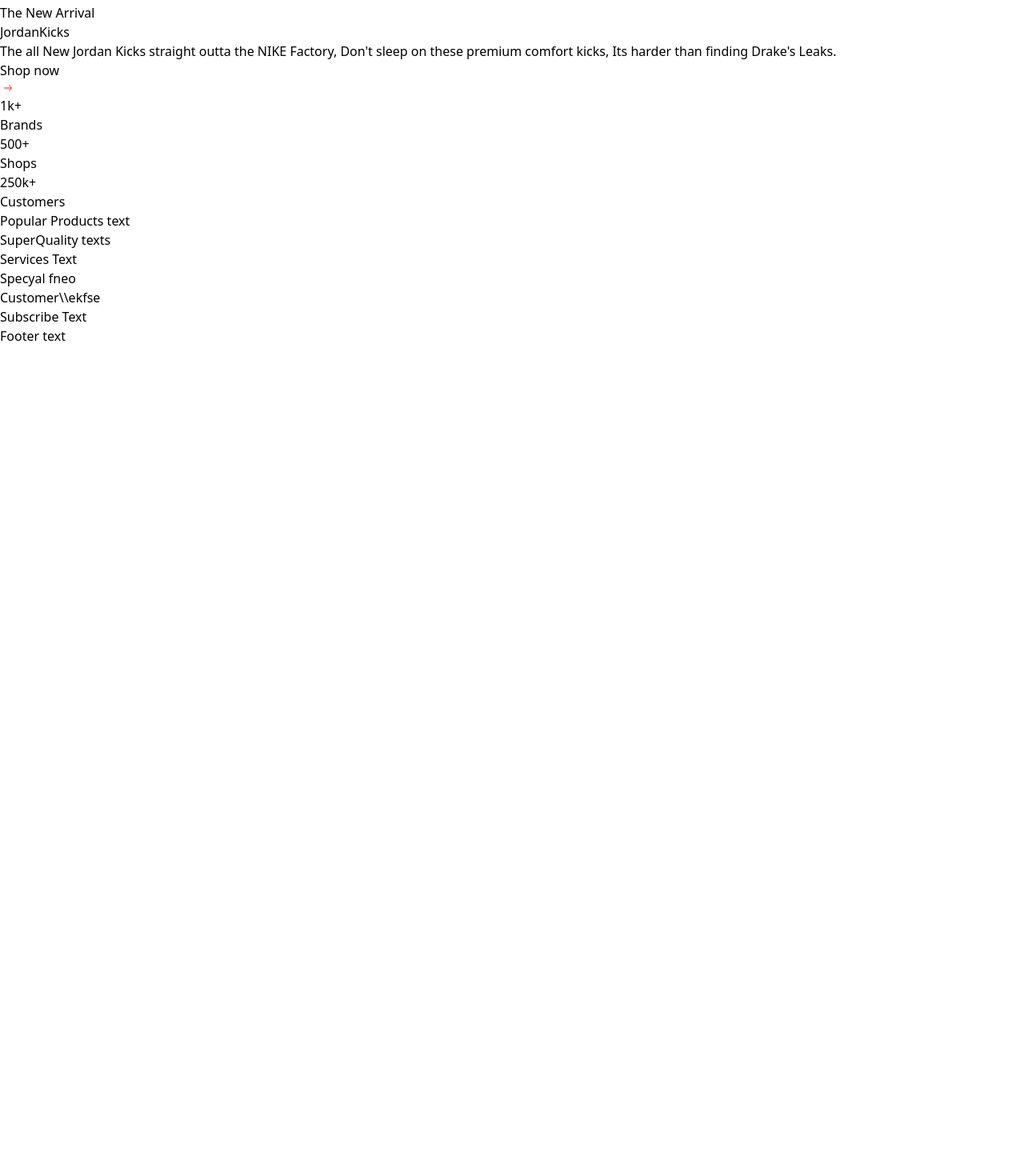
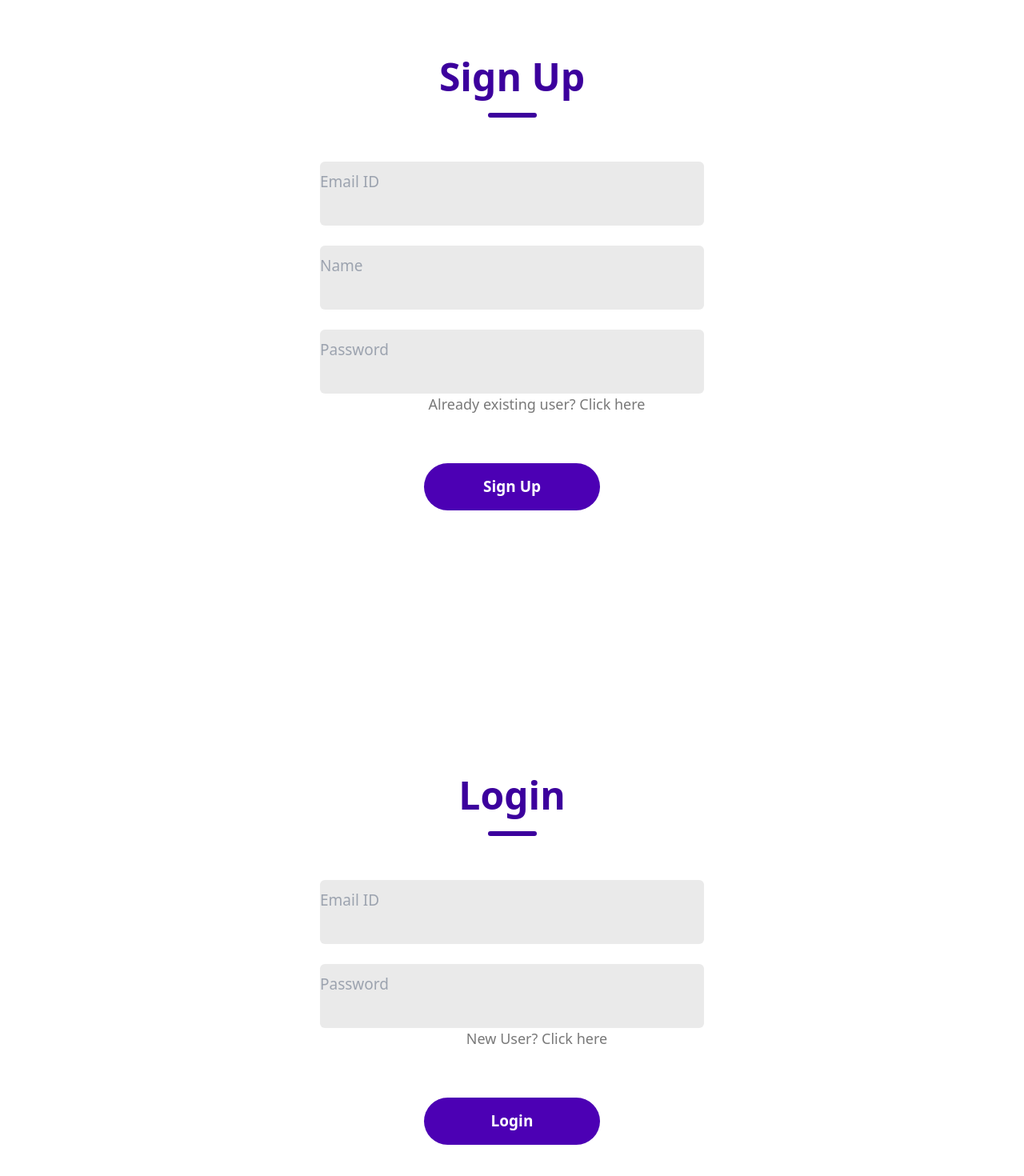
Before and after one commit to SaiParkav/SneakerHEad, a React (Vite) app in the folder Shoe-Store/ShoeStore/: page / in a window 1280 px wide. Shown: the part 170-1640 px from the top of the page at 80% size. Before the commit the page ends 800 px from the top, so only its background shows below. Built offline with nearby package versions, Linux system fonts and the light colour scheme; a web font is replaced by a local one.

Commit message:
Login and Signup functioning

```diff
--- a/Shoe-Store/ShoeStore/package.json
+++ b/Shoe-Store/ShoeStore/package.json
@@ -10,8 +10,10 @@
     "preview": "vite preview"
   },
   "dependencies": {
+    "axios": "^1.6.8",
     "react": "^18.2.0",
-    "react-dom": "^18.2.0"
+    "react-dom": "^18.2.0",
+    "react-router-dom": "^6.22.3"
   },
   "devDependencies": {
     "@types/react": "^18.2.66",
--- a/Shoe-Store/ShoeStore/src/App.jsx
+++ b/Shoe-Store/ShoeStore/src/App.jsx
@@ -1,14 +1,15 @@
 import React from 'react';
 import './index.css';
 
-import { CustomerReview, Footer, Hero, PopularProducts, Services, SpecialOffers, Subscribe, SuperQuality,LoginSignup } from './Sections';
+import { CustomerReview, Footer, Hero, PopularProducts, Services, SpecialOffers, Subscribe, SuperQuality,Login,Signup } from './Sections';
 
 import Nav from './components/Nav';
+
 
 const App = () => (
 
   <main className='relative'>
-    <Nav/>
+    {/* <Nav/>
     <section className='xl:passing-1 wide:padding-r padding-b'>
       <Hero/>
 
@@ -34,7 +35,9 @@
     </section>
     <section className='bg-black padding-x padding-t pb-8'>
     <Footer/>
-    </section>
+    </section> */}
+    <Signup />
+    <Login/>
   </main>
 );
 
--- /dev/null
+++ b/Shoe-Store/ShoeStore/src/Sections/LoginSignup/Login.jsx
@@ -0,0 +1,75 @@
+import React,{useState} from 'react';
+import UserService from '../UserService';
+// import {useNavigate} from "react-router-dom";
+import  './LoginSignup.css';
+ import user_icon from'../../assets/images/user.png';
+ import email_icon from'../../assets/images/email.png';
+ import password_icon from '../../assets/images/password.png';
+const Login= () => {
+
+    const initialLoginState ={
+        email:"",
+        password:""
+    }
+
+    const [login,setLogin]= useState(initialLoginState);
+
+    // let navigate = useNavigate();
+
+    const handleLoginChange = event => {
+        const{name,value} = event.target
+        setLogin({...login,[name]:value});
+    }
+
+
+
+    const saveLoginData = () => {
+        var data = {
+            email: login.email,
+            password: login.password
+        };
+        console.log(data);
+        UserService.createlogin(data)
+        .then((response)=> {
+            setLogin({
+                email: response.data.email,
+                passsword: response.data.password
+            });
+
+        }).catch((error)=>{
+            console.log(error);
+            alert(error);
+        });
+    };
+
+
+    const newLogin = () => {
+        setLogin(initialLoginState);
+    };
+    return (
+
+        <div className = "container">
+        <div className = "header">
+        <div className ="text ">Login</div>
+        <div className = "underline"></div>
+        </div>
+
+        <div className ="inputs">
+        <div className ="input">
+        <img src = {email_icon} alt= ""/>
+        <input type ="email"name="email"  placeholder = "Email ID" onChange={handleLoginChange}/>
+        </div>
+         <div className ="input">
+        <img src = {password_icon} alt= ""/>
+        <input type ="password" name="password" placeholder = "Password" onChange={handleLoginChange}/>
+        </div>
+        </div>
+
+        <div className ="forgot-password">New User? <span><a href='/signup'>Click here</a></span></div>
+         <div className = "submit-container">
+        <div className ="submit"onClick={()=>{saveLoginData()}}>Login</div>
+        </div>
+        </div>
+    )
+ }
+ export default Login
--- a/Shoe-Store/ShoeStore/src/Sections/LoginSignup/LoginSignup.css
+++ b/Shoe-Store/ShoeStore/src/Sections/LoginSignup/LoginSignup.css
@@ -3,7 +3,7 @@
     flex-direction: column;
     margin-top: 200px;
     width: 100%;
-    background: #d00000;
+    background:white;
     padding-bottom: 30px;
     justify-content: center;
     align-items: center;
--- a/Shoe-Store/ShoeStore/src/Sections/LoginSignup/LoginSignup.jsx
+++ /dev/null
@@ -1,39 +0,0 @@
-import React,{useState} from 'react';
-import  './LoginSignup.css';
- import user_icon from'../../assets/images/user.png';
- import email_icon from'../../assets/images/email.png';
- import password_icon from '../../assets/images/password.png';
-
- const LoginSignup = () => {
-    const [action,setAction] = useState("Sign Up");
-    return (
-        <div className = "container">
-        <div className = "header">
-        <div className ="text ">{action}</div>
-        <div className = "underline"></div>
-        </div>
-
-        <div className ="inputs">
-        {action==="Login"?<div></div>:<div className ="input">
-        <img src = {user_icon} alt= ""/>
-        <input type ="text" placeholder ="Name"/>
-        </div>}
-         <div className ="input">
-        <img src = {email_icon} alt= ""/>
-        <input type ="email" placeholder = "Email ID"/>
-        </div>
-        <div className ="input">
-        <img src = {password_icon} alt= ""/>
-        <input type ="password" placeholder = "Password"/>
-        </div>
-        </div>
-
-        {action==="Sign Up"? <div></div> :<div className ="forgot-password">Forgot Password?<span>Click here</span></div>}
-         <div className = "submit-container">
-        <div className ={action==="Login"?"submit gray" : "submit"} onClick={()=> {setAction("Sign Up")}}>Sign Up</div>
-        <div className ={action=== "Sign Up"?"submit gray" : "submit"} onClick={()=>{setAction("Login")}}>Login</div>
-        </div>
-        </div>
-    )
- }
- export default LoginSignup
--- /dev/null
+++ b/Shoe-Store/ShoeStore/src/Sections/LoginSignup/Signup.jsx
@@ -0,0 +1,85 @@
+import React,{useState} from 'react';
+import UserService from '../UserService';
+// import {useNavigate} from "react-router-dom";
+import  './LoginSignup.css';
+ import user_icon from'../../assets/images/user.png';
+ import email_icon from'../../assets/images/email.png';
+ import password_icon from '../../assets/images/password.png';
+const Signup = () => {
+    const initialSignupState ={
+        email:"",
+        username:"",
+        password:""
+    };
+
+    const [signup,setSignup] = useState(initialSignupState);
+
+
+    // let navigate = useNavigate();
+    const handleSignupChange = event => {
+        const {name,value} = event.target
+        setSignup({...signup,[name]:value});
+    };
+
+
+    const saveSignupData = () => {
+        var data ={
+            email: signup.email,
+            username: signup.username,
+            password: signup.password
+        };
+         console.log(data);
+
+        UserService.createsignup(data)
+        .then((response)=> {
+            setSignup ({
+                email: response.data.email,
+                username: response.data.username,
+                password: response.data.password
+            });
+        }).catch((error)=>{
+            console.log(error);
+            alert(error);
+        });
+    };
+
+
+
+    const newSignUp =() => {
+      setSignup(initialSignupState);
+    };
+
+    return (
+
+        <div className = "container">
+        <div className = "header">
+        <div className ="text ">Sign Up</div>
+        <div className = "underline"></div>
+        </div>
+
+        <div className ="inputs">
+        <div className ="input">
+        <img src = {email_icon} alt= ""/>
+        <input type ="email"name="email" placeholder = "Email ID" onChange={handleSignupChange}/>
+        </div>
+        <div className ="input">
+        <img src = {user_icon} alt= ""/>
+        <input type ="text"name="username" placeholder ="Name"onChange={handleSignupChange} />
+        </div>
+
+        <div className ="input">
+        <img src = {password_icon} alt= ""/>
+        <input type ="password" name="password" placeholder = "Password"onChange={handleSignupChange}/>
+        </div>
+        </div>
+
+        <div className ="forgot-password">Already existing user? <span><a href='/login'>Click here</a></span></div>
+         <div className = "submit-container">
+        <div className = "submit" onClick={()=> {saveSignupData()
+    }}>Sign Up</div>
+
+        </div>
+        </div>
+    )
+ }
+ export default Signup
--- /dev/null
+++ b/Shoe-Store/ShoeStore/src/Sections/UserService.jsx
@@ -0,0 +1,12 @@
+import http from "./http";
+const createsignup = data => {
+    return http.post("/",data);
+};
+const createlogin = data => {
+    return http.post("/",data)
+};
+const UserService = {
+    createsignup,
+    createlogin
+};
+export default UserService
--- /dev/null
+++ b/Shoe-Store/ShoeStore/src/Sections/http.jsx
@@ -0,0 +1,7 @@
+import axios from "axios";
+export default axios.create ({
+    baseURL: "http://localhost:9087/api",
+    headers: {
+        "Content-type":"application/json"
+    }
+});
--- a/Shoe-Store/ShoeStore/src/main.jsx
+++ b/Shoe-Store/ShoeStore/src/main.jsx
@@ -2,8 +2,7 @@
 import ReactDOM from 'react-dom/client'
 import App from './App.jsx'
 import './index.css'
-import LoginSignup from './Sections/LoginSignup/LoginSignup.jsx'
-import Payment from './Payment/Payment.jsx'
+
 
 ReactDOM.createRoot(document.getElementById('root')).render(
   <React.StrictMode>
```
Also changed, not shown: Shoe-Store/ShoeStore/src/Sections/index.js (+5 -2 lines), 1 other file (tests, documents, lock files or other folders).
